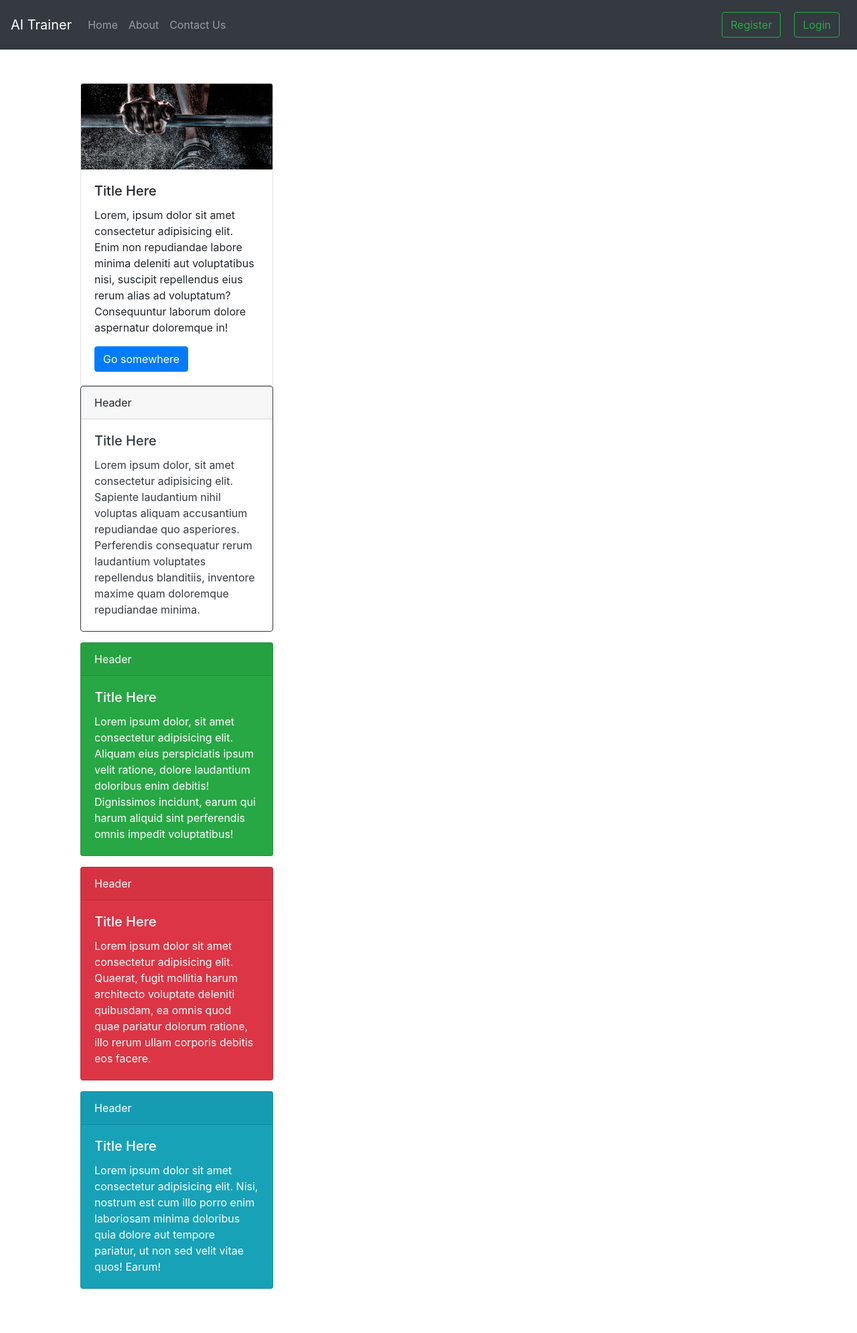
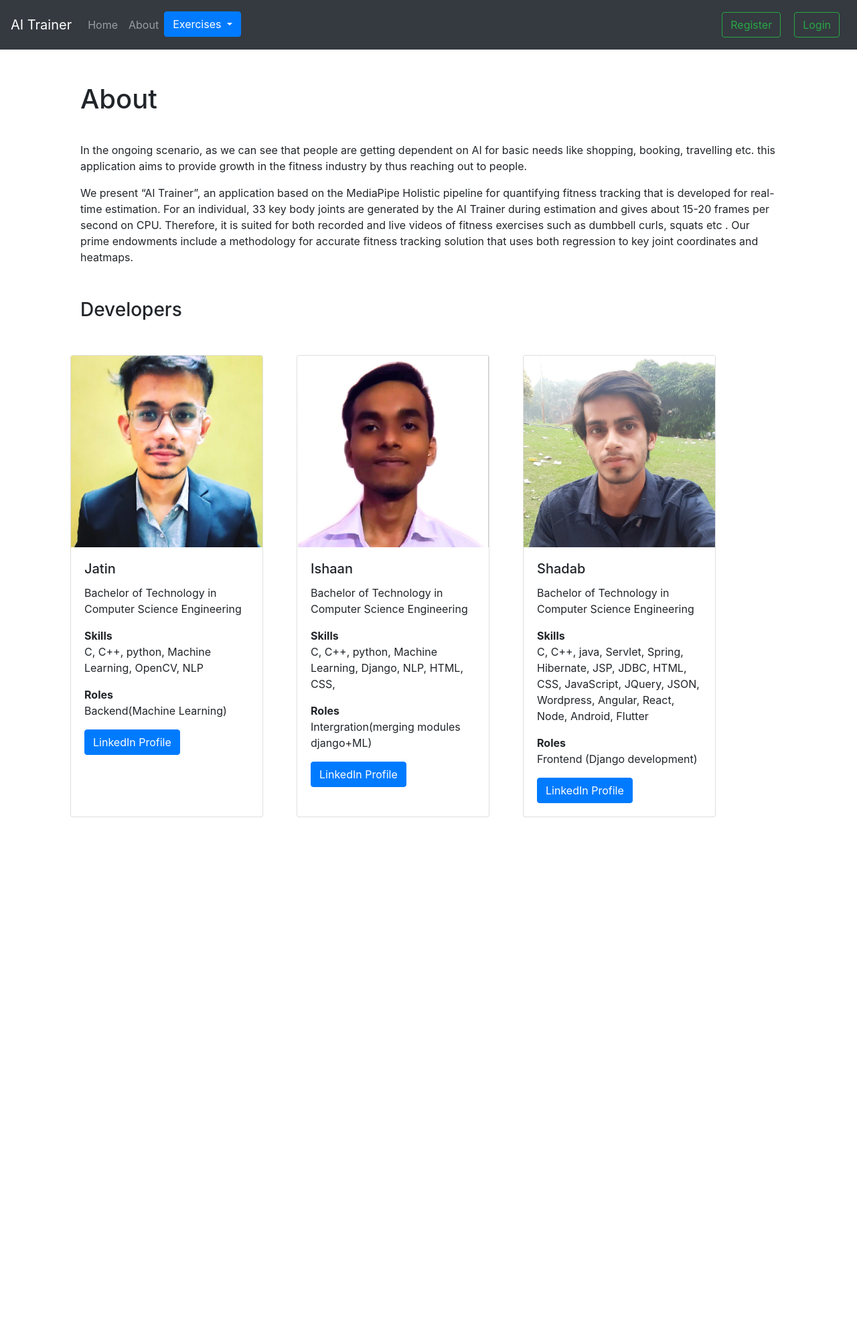
Before and after one commit to Ishaan-99-cyber/AI-Trainer, a Django app: page /about in a window 1280 px wide. Shown: the whole page at 67% size. After the commit the page ends 1270 px from the top, so only its background shows below. Run offline with Django 3.2, Linux system fonts and the light colour scheme; some libraries are stand-ins or nearby versions.

Commit message:
added about page

```diff
--- a/AI_Trainer/urls.py
+++ b/AI_Trainer/urls.py
@@ -9,7 +9,7 @@ urlpatterns =[
     path('logout/',auth_views.LogoutView.as_view(template_name='pages/logout.html'), name='logout'),
     path('about', views.about, name='about'),
     path('video/', views.video, name='video'),
-    path('uploadVideo/', views.uploadVideo, name='uploadVideo'),
+    path('uploadVideo/', views.video_feed_sq, name='uploadVideo'),
     path('profile', views.profile, name='profile'),
     path('video_feed/', views.video_feed, name='video_feed')
 ]
--- a/AI_Trainer/views.py
+++ b/AI_Trainer/views.py
@@ -42,9 +42,15 @@ def gen(camera):
         frame = camera.get_frame()
         yield (b'--frame\r\n' b'Content-Type: image/jpeg\r\n\r\n' + frame + b'\r\n\r\n')
 
+def video_feed(request):
+    cam = VideoCamera()
+    return StreamingHttpResponse(gen(cam), content_type="multipart/x-mixed-replace;boundary=frame")
 
-def video_feed(request):
-    # pm.main()
+def gen2(camera):
+    while True:
+        frame = camera.get_frame2()
+        yield (b'--frame\r\n' b'Content-Type: image/jpeg\r\n\r\n' + frame + b'\r\n\r\n')
+
+def video_feed_sq(request):
     cam = VideoCamera()
-    # print("try")
-    return StreamingHttpResponse(gen(cam), content_type="multipart/x-mixed-replace;boundary=frame")
+    return StreamingHttpResponse(gen2(cam), content_type="multipart/x-mixed-replace;boundary=frame")
--- a/templates/Pages/Home.html
+++ b/templates/Pages/Home.html
@@ -25,7 +25,7 @@
             align-items: center;
             height: 100%;
         }
-        button{
+        a > button{
             margin: 10px;
         }
         h1{
--- a/templates/Pages/about.html
+++ b/templates/Pages/about.html
@@ -5,53 +5,46 @@ About Us
 {% endblock %}
 
 {% block content %}
-<div class="card" style="width: 18rem;">
-    <img class="card-img-top" src="{% static 'images/img2.jpg' %}" alt="Card image cap">
-    <div class="card-body">
-        <h5 class="card-title">Title Here</h5>
-        <p class="card-text">Lorem, ipsum dolor sit amet consectetur adipisicing elit. Enim non repudiandae labore
-            minima deleniti aut voluptatibus nisi, suscipit repellendus eius rerum alias ad voluptatum? Consequuntur
-            laborum dolore aspernatur doloremque in!</p>
-        <a href="#" class="btn btn-primary">Go somewhere</a>
+<h1>About</h1>
+<p style="margin-top: 40px">
+    In the ongoing scenario, as we can see that people are getting dependent on AI for basic needs like shopping, booking, travelling etc. this application aims to provide growth in the fitness industry by thus reaching out to people.
+</p>
+<p>
+    We present “AI Trainer”, an application based on the MediaPipe Holistic pipeline for quantifying fitness tracking that is developed for real-time estimation. For an individual, 33 key body joints are generated by the AI Trainer during estimation and gives about 15-20 frames per second on CPU. Therefore, it is suited for both recorded and live videos of fitness exercises such as dumbbell curls, squats etc . Our prime endowments include a methodology for accurate fitness tracking solution that uses both regression to key joint coordinates and heatmaps.
+</p>
+<h3 style="margin-top: 50px">Developers</h3>
+<div class="row" style="margin-top: 50px">
+    <div class="column card" style="width: 18rem; margin-right:50px">
+        <img class="card-img-top" src="{% static 'images/jatin.jpg' %}" alt="Card image cap">
+        <div class="card-body">
+            <h5 class="card-title">Jatin</h5>
+            <p class="card-text">Bachelor of Technology in Computer Science Engineering</p>
+            <p class="card-text"><b>Skills</b> <br> C, C++, python, Machine Learning, OpenCV, NLP</p>
+            <p class="card-text"><b>Roles</b> <br> Backend(Machine Learning) </p>
+            <a href="#" class="btn btn-primary">LinkedIn Profile</a>
+        </div>
     </div>
-</div>
 
-<div class="card border-dark mb-3" style="max-width: 18rem;">
-    <div class="card-header">Header</div>
-    <div class="card-body text-dark">
-        <h5 class="card-title">Title Here</h5>
-        <p class="card-text">Lorem ipsum dolor, sit amet consectetur adipisicing elit. Sapiente laudantium nihil
-            voluptas aliquam accusantium repudiandae quo asperiores. Perferendis consequatur rerum laudantium voluptates
-            repellendus blanditiis, inventore maxime quam doloremque repudiandae minima.</p>
+    <div class="column card" style="width: 18rem; margin-right:50px">
+        <img class="card-img-top" src="{% static 'images/ishaan.jpg' %}" alt="Card image cap">
+        <div class="card-body">
+            <h5 class="card-title">Ishaan</h5>
+            <p class="card-text">Bachelor of Technology in Computer Science Engineering</p>
+            <p class="card-text"><b>Skills</b> <br> C, C++, python, Machine Learning, Django, NLP, HTML, CSS,</p>
+            <p class="card-text"><b>Roles</b> <br> Intergration(merging modules django+ML)</p>
+            <a href="#" class="btn btn-primary">LinkedIn Profile</a>
+        </div>
     </div>
-</div>
 
-<div class="card text-white bg-success mb-3" style="max-width: 18rem;">
-    <div class="card-header">Header</div>
-    <div class="card-body">
-        <h5 class="card-title">Title Here</h5>
-        <p class="card-text">Lorem ipsum dolor, sit amet consectetur adipisicing elit. Aliquam eius perspiciatis ipsum
-            velit ratione, dolore laudantium doloribus enim debitis! Dignissimos incidunt, earum qui harum aliquid sint
-            perferendis omnis impedit voluptatibus!</p>
-    </div>
-</div>
-
-<div class="card text-white bg-danger mb-3" style="max-width: 18rem;">
-    <div class="card-header">Header</div>
-    <div class="card-body">
-        <h5 class="card-title">Title Here</h5>
-        <p class="card-text">Lorem ipsum dolor sit amet consectetur adipisicing elit. Quaerat, fugit mollitia harum
-            architecto voluptate deleniti quibusdam, ea omnis quod quae pariatur dolorum ratione, illo rerum ullam
-            corporis debitis eos facere.</p>
-    </div>
-</div>
-
-<div class="card text-white bg-info mb-3" style="max-width: 18rem;">
-    <div class="card-header">Header</div>
-    <div class="card-body">
-        <h5 class="card-title">Title Here</h5>
-        <p class="card-text">Lorem ipsum dolor sit amet consectetur adipisicing elit. Nisi, nostrum est cum illo porro
-            enim laboriosam minima doloribus quia dolore aut tempore pariatur, ut non sed velit vitae quos! Earum!
+    <div class="column card" style="width: 18rem;">
+        <img class="card-img-top" src="{% static 'images/shadab2.jpg' %}" alt="Card image cap">
+        <div class="card-body">
+            <h5 class="card-title">Shadab</h5>
+            <p class="card-text">Bachelor of Technology in Computer Science Engineering</p>
+            <p class="card-text"><b>Skills</b> <br> C, C++, java, Servlet, Spring, Hibernate, JSP, JDBC, HTML, CSS, JavaScript, JQuery, JSON, Wordpress, Angular, React, Node, Android, Flutter</p>
+            <p class="card-text"><b>Roles</b> <br> Frontend (Django development)</p>
+            <a href="#" class="btn btn-primary">LinkedIn Profile</a>
+        </div>
     </div>
 </div>
 
--- a/templates/components/navbar.html
+++ b/templates/components/navbar.html
@@ -11,9 +11,15 @@
             <li class="nav-item">
                 <a class="nav-link" href="{% url 'about' %}">About</a>
             </li>
-            <li class="nav-item navbar-nav navbar-right">
-                <a class="nav-link" href="#">Contact Us</a>
-            </li>
+            <div class="dropdown">
+                <button type="button" class="btn btn-primary dropdown-toggle" data-toggle="dropdown">
+                  Exercises
+                </button>
+                <div class="dropdown-menu">
+                  <a class="dropdown-item" href="/video">Handcurl</a>
+                  <a class="dropdown-item" href="/uploadVideo">Squats</a>
+                </div>
+              </div>
         </ul>
     </div>
     <form class="form-inline">
```
Also changed, not shown: other parts of templates/Pages/Home.html (+2 -2 lines), AI_Trainer/Squats.py (+61 -61 lines), AI_Trainer/camera.py (+8 -0 lines), db.sqlite3, static/images/ishaan.jpg (added), static/images/jatin.jpg (added), static/images/shadab.JPG (added), static/images/shadab2.jpg (added).
